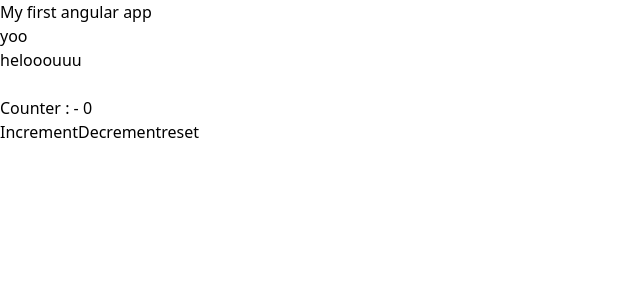
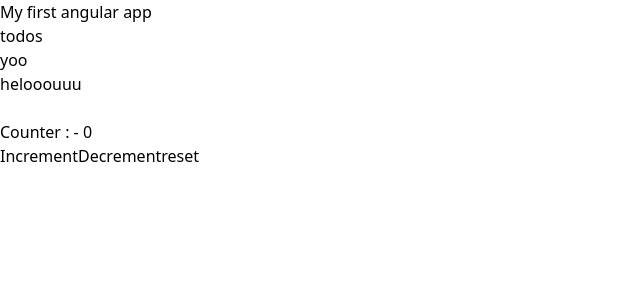
Before and after one commit to thisaraganhewa/AngularTutorial, an Angular app: page / in a window 1280 px wide. Shown: the top 300 px of the page, without its empty margins (0-640 px from the left). Built offline with nearby package versions, Linux system fonts and the light colour scheme.

Commit message:
routing 1

```diff
--- /dev/null
+++ b/src/app/Pages/todos/todos.component.html
@@ -0,0 +1 @@
+<p>todos works!</p>
--- a/src/app/app.component.html
+++ b/src/app/app.component.html
@@ -1,5 +1,5 @@
 <app-header></app-header>
 
 <main class="p-16">
-    <app-home></app-home>
+    <router-outlet/>
 </main>
--- a/src/app/app.component.ts
+++ b/src/app/app.component.ts
@@ -1,11 +1,11 @@
 import { Component } from '@angular/core';
 import { RouterOutlet } from '@angular/router';
-import { HomeComponent } from './Pages/home/home.component';
+
 import { HeaderComponent } from './components/header/header.component';
 
 @Component({
   selector: 'app-root',
-  imports: [RouterOutlet, HomeComponent, HeaderComponent],
+  imports: [RouterOutlet, HeaderComponent],
   templateUrl: './app.component.html',
   styleUrl: './app.component.scss'
 })
--- a/src/app/app.routes.ts
+++ b/src/app/app.routes.ts
@@ -1,3 +1,24 @@
 import { Routes } from '@angular/router';
 
-export const routes: Routes = [];
+export const routes: Routes = [{
+
+    path: '',
+    pathMatch: 'full',
+    loadComponent: () => {
+
+        return import('./Pages/home/home.component').then(m => m.HomeComponent)
+
+    }
+
+},
+{
+
+    path: 'todos',
+    loadComponent: () =>{
+
+        return import('./Pages/todos/todos.component').then(m => m.TodosComponent)
+
+    }
+
+}
+];
--- a/src/app/components/header/header.component.html
+++ b/src/app/components/header/header.component.html
@@ -1,5 +1,10 @@
 <header class="flex p-16 bg-[#333] text-white items-center justify-between ">
-    <nav>
-        My first angular app
+    <nav class="flex justify-between items-center">
+        <span routerLink="/">My first angular app</span>
+        <ul>
+            <li class="p-6" routerLink="/todos">
+                todos
+            </li>
+        </ul>
     </nav>
 </header>
--- a/src/app/components/header/header.component.ts
+++ b/src/app/components/header/header.component.ts
@@ -1,8 +1,9 @@
 import { Component } from '@angular/core';
+import { RouterLink } from '@angular/router';
 
 @Component({
   selector: 'app-header',
-  imports: [],
+  imports: [RouterLink],
   templateUrl: './header.component.html',
   styleUrl: './header.component.scss'
 })
```
Also changed, not shown: src/app/Pages/todos/todos.component.ts (added, +11 -0 lines), src/app/Pages/todos/todos.component.scss (added), 1 other file (tests, documents, lock files or other folders).
